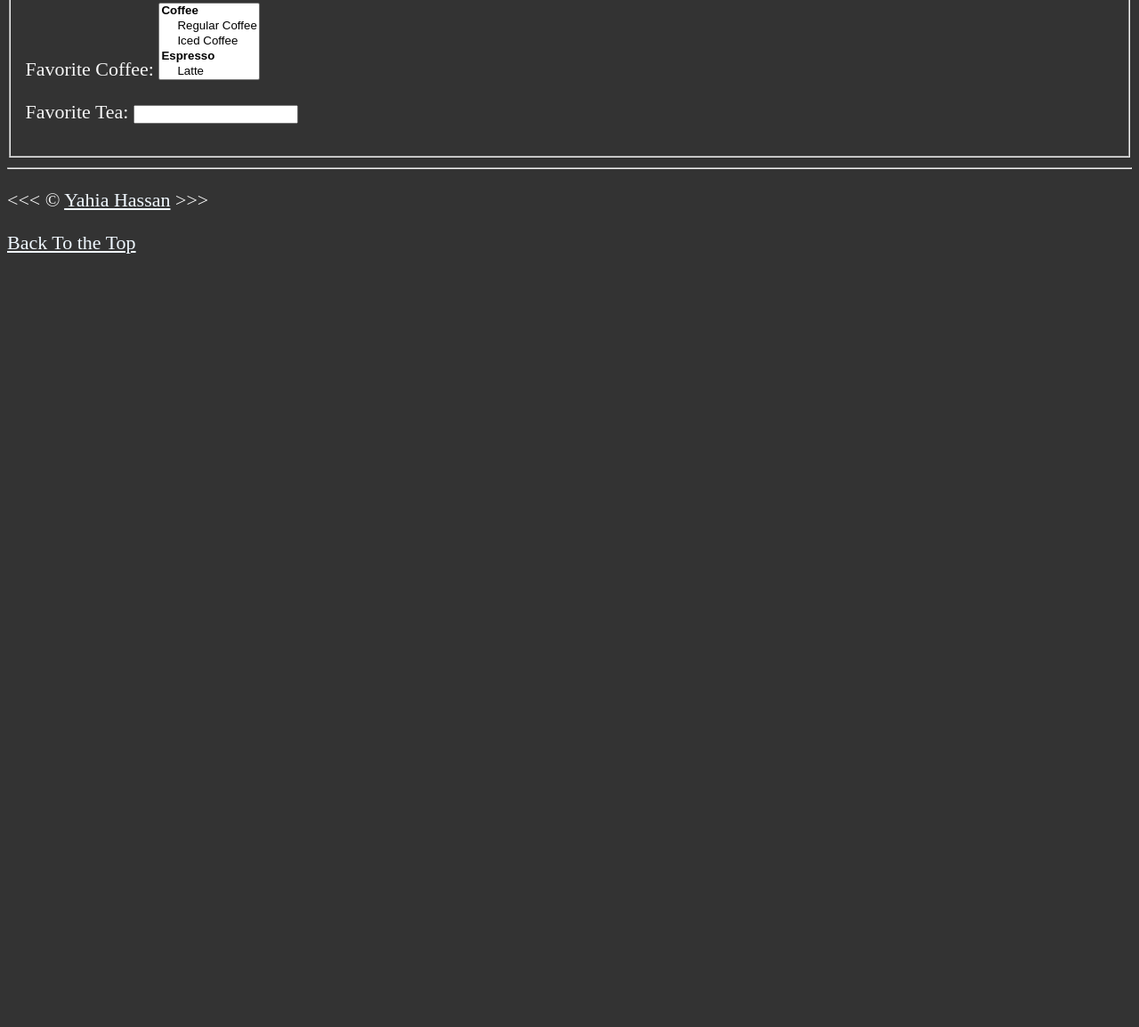
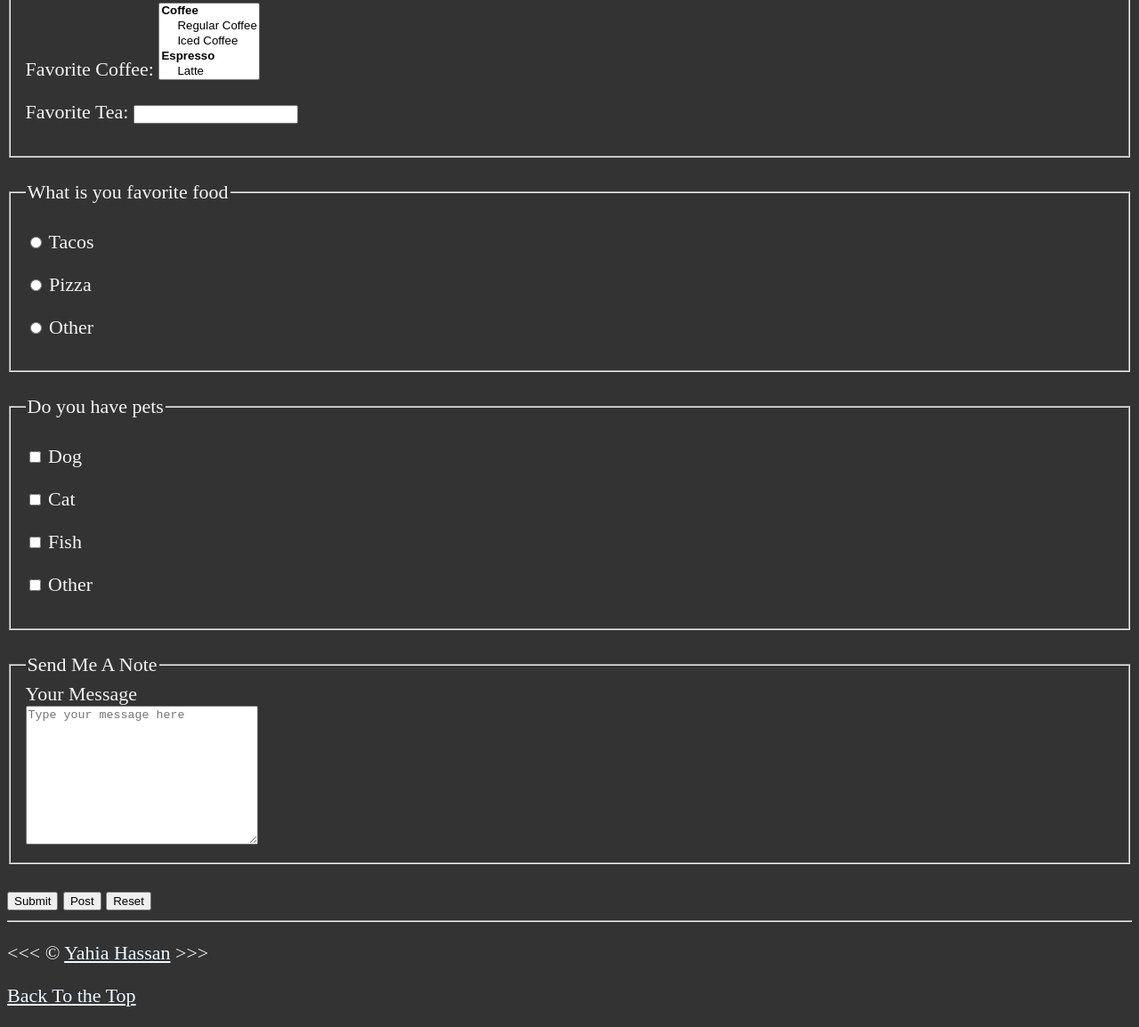
Before and after one commit to YAHIA-HASSAN/mern-stack, a plain HTML site: page #01- HTML/index.html in a window 1280 px wide. Shown: the part 3570-4724 px from the top of the page at 89% size. Before the commit the page ends 3878 px from the top, so only its background shows below. Drawn offline with Linux system fonts and the light colour scheme.

Commit message:
finish tutorial

```diff
--- a/#01- HTML/index.html
+++ b/#01- HTML/index.html
@@ -286,7 +286,7 @@
                   <option value="cortado">Cortado</option>
                   <option value="americano">Americano</option>
                 </optgroup>
-                <option value="other">Other</option>
+                <option value="other coffee">Other</option>
               </select>
             </p>
             <p>
@@ -298,9 +298,62 @@
                 <option value="English Tea"></option>
                 <option value="Bold Tea"></option>
                 <option value="Ice Tea"></option>
+                <option value="Other Tea"></option>
               </datalist>
             </p>
           </fieldset>
+          <br />
+          <fieldset>
+            <legend>What is you favorite food</legend>
+            <p>
+              <input type="radio" name="food" id="tacos" value="tacos" />
+              <label for="tacos">Tacos</label>
+            </p>
+            <p>
+              <input type="radio" name="food" id="pizza" value="pizza" />
+              <label for="pizza">Pizza</label>
+            </p>
+            <p>
+              <input
+                type="radio"
+                name="food"
+                id="Other food"
+                value="Other Food"
+              />
+              <label for="Other Food">Other</label>
+            </p>
+          </fieldset>
+          <br />
+          <fieldset>
+            <legend>Do you have pets</legend>
+            <p>
+              <input type="checkbox" id="dog" name="dog" value="dog"/>
+              <label for="dog">Dog</label>
+            </p>
+            <p>
+              <input type="checkbox" id="cat" name="cat" value="cat"/>
+              <label for="cat">Cat</label>
+            </p>
+            <p>
+              <input type="checkbox" id="fish" name="fish" value="fish"/>
+              <label for="fish">Fish</label>
+            </p>
+            <p>
+              <input type="checkbox" id="otherPiots" name="otherPiots" value="otherPiots"/>
+              <label for="otherPiots">Other</label>
+            </p>
+          </fieldset>
+          <br>
+          <fieldset>
+            <legend>Send Me A Note</legend>
+            <label for="message">Your Message</label>
+            <br>
+            <textarea name="message" id="message" cols="30" rows="10" placeholder="Type your message here"></textarea>
+          </fieldset>
+          <br>
+          <button type="submit">Submit</button>
+          <button type="submit" formaction="https://htttpbin.org/post" formmethod="post">Post</button>
+          <button type="reset">Reset</button>
         </form>
       </article>
     </main>
```
